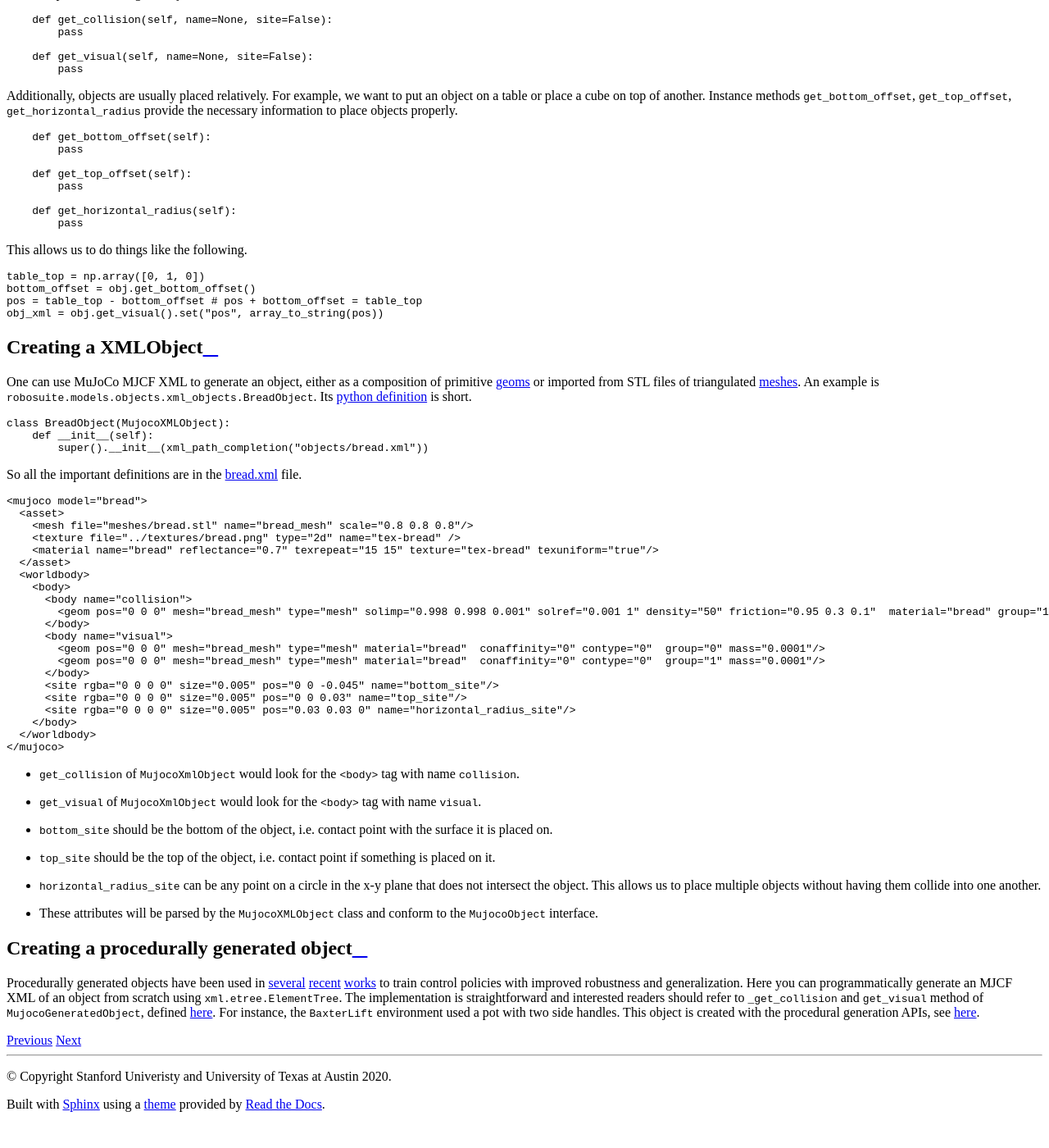
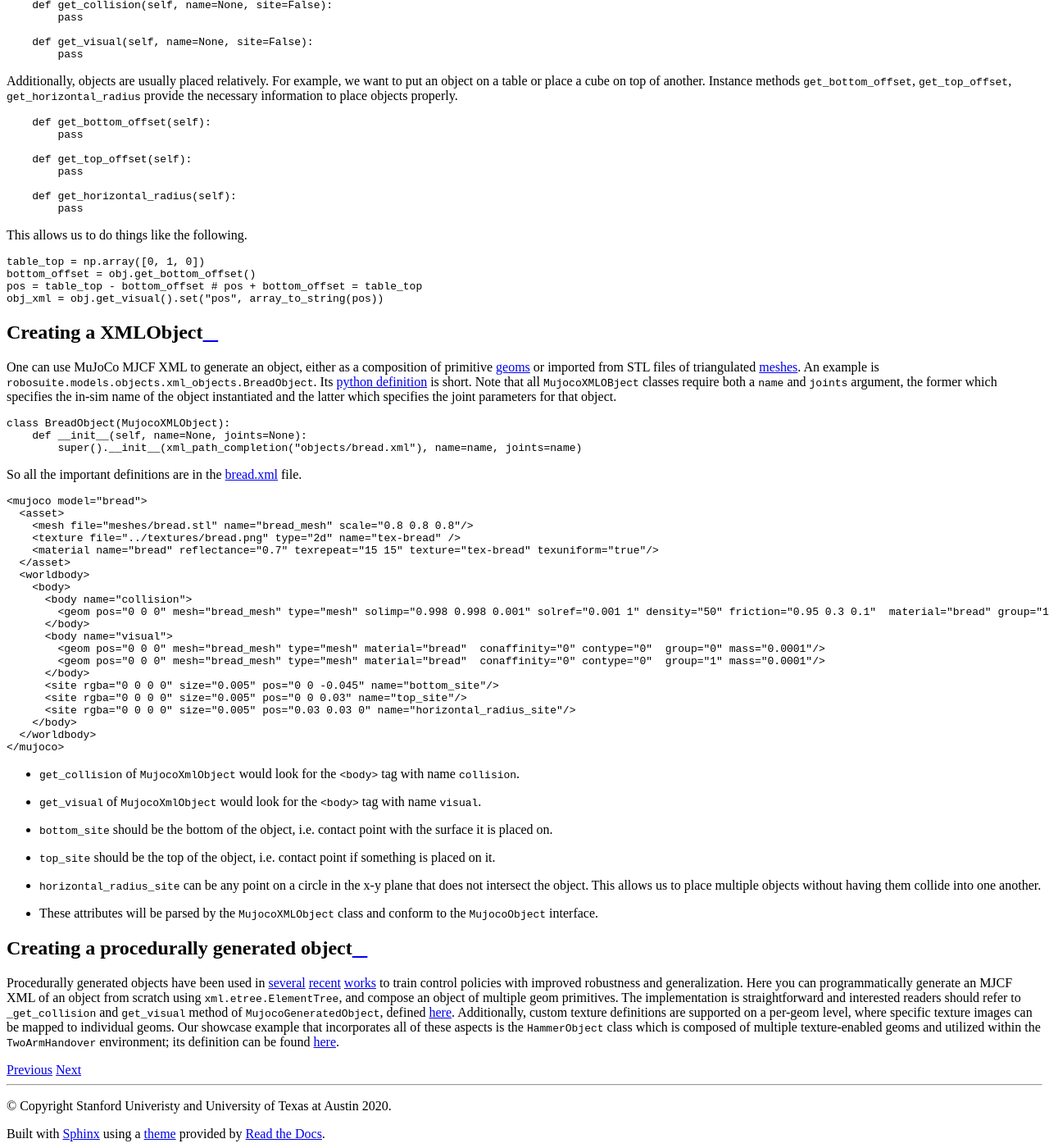
Before and after one commit to ARISE-Initiative/robosuite, a Sphinx documentation site: the page built from docs/modules/objects.md, in a window 1280 px wide and 1400 px high, scrolled down 1487 px. Shown: the whole window at 82% size. Built offline with Sphinx 7.4.7 and the Read the Docs theme 2.0.0, drawn with Linux system fonts in a browser that asks for light colours; before the commit the page ends 2851 px from its top, so only the background shows below that; some of the changed text lies outside the part shown.

Commit message:
update object module sphinx doc

````diff
--- a/docs/modules/objects.md
+++ b/docs/modules/objects.md
@@ -1,7 +1,7 @@
 # Objects
 
 ## How to create a custom object
-Objects, such as boxes and cans, are essential to building manipulation environments. We designed the [MujocoObject](../robosuite/models/objects/objects.py) interfaces to standardize and simplify the procedure for importing 3D models into the scene or procedurally generate new objects. MuJoCo defines models via the [MJCF](http://www.mujoco.org/book/modeling.html) XML format. These MJCF files can either be stored as XML files on disk and loaded into simulator, or be created on-the-fly by code prior to simulation. Based on these two mechanisms of how MJCF models are created, we offer two main ways of creating your own object:
+Objects, such as boxes and cans, are essential to building manipulation environments. We designed the [MujocoObject](../../../robosuite/models/objects/objects.py) interfaces to standardize and simplify the procedure for importing 3D models into the scene or procedurally generate new objects. MuJoCo defines models via the [MJCF](http://www.mujoco.org/book/modeling.html) XML format. These MJCF files can either be stored as XML files on disk and loaded into simulator, or be created on-the-fly by code prior to simulation. Based on these two mechanisms of how MJCF models are created, we offer two main ways of creating your own object:
 
 * Define an object in an MJCF XML file;
 * Use procedural generation APIs to dynamically create an MJCF model.
@@ -41,11 +41,11 @@ obj_xml = obj.get_visual().set("pos", array_to_string(pos))
 ```
 
 ## Creating a XMLObject
-One can use MuJoCo MJCF XML to generate an object, either as a composition of primitive [geoms](http://mujoco.org/book/modeling.html#geom) or imported from STL files of triangulated [meshes](http://www.mujoco.org/book/modeling.html#mesh). An example is `robosuite.models.objects.xml_objects.BreadObject`. Its [python definition](../robosuite/models/objects/xml_objects.py#L41) is short.
+One can use MuJoCo MJCF XML to generate an object, either as a composition of primitive [geoms](http://mujoco.org/book/modeling.html#geom) or imported from STL files of triangulated [meshes](http://www.mujoco.org/book/modeling.html#mesh). An example is `robosuite.models.objects.xml_objects.BreadObject`. Its [python definition](../../../robosuite/models/objects/xml_objects.py#L41) is short. Note that all `MujocoXMLOBject` classes require both a `name` and `joints` argument, the former which specifies the in-sim name of the object instantiated and the latter which specifies the joint parameters for that object.
 ```python
 class BreadObject(MujocoXMLObject):
-    def __init__(self):
-        super().__init__(xml_path_completion("objects/bread.xml"))
+    def __init__(self, name=None, joints=None):
+        super().__init__(xml_path_completion("objects/bread.xml"), name=name, joints=name)
 ```
 
 So all the important definitions are in the [bread.xml](../robosuite/models/assets/objects/bread.xml) file.
@@ -80,4 +80,4 @@ So all the important definitions are in the [bread.xml](../robosuite/models/asse
 * These attributes will be parsed by the `MujocoXMLObject` class and conform to the `MujocoObject` interface.
 
 ## Creating a procedurally generated object
-Procedurally generated objects have been used in [several](https://arxiv.org/abs/1802.09564) [recent](https://arxiv.org/abs/1806.09266) [works](https://arxiv.org/abs/1709.07857) to train control policies with improved robustness and generalization. Here you can programmatically generate an MJCF XML of an object from scratch using `xml.etree.ElementTree`. The implementation is straightforward and interested readers should refer to `_get_collision` and `get_visual` method of `MujocoGeneratedObject`, defined [here](../robosuite/models/objects/generated_objects.py). For instance, the `BaxterLift` environment used a pot with two side handles. This object is created with the procedural generation APIs, see [here](../robosuite/models/objects/generated_objects.py#L8).
+Procedurally generated objects have been used in [several](https://arxiv.org/abs/1802.09564) [recent](https://arxiv.org/abs/1806.09266) [works](https://arxiv.org/abs/1709.07857) to train control policies with improved robustness and generalization. Here you can programmatically generate an MJCF XML of an object from scratch using `xml.etree.ElementTree`, and compose an object of multiple geom primitives. The implementation is straightforward and interested readers should refer to `_get_collision` and `get_visual` method of `MujocoGeneratedObject`, defined [here](../../../robosuite/models/objects/generated_objects.py). Additionally, custom texture definitions are supported on a per-geom level, where specific texture images can be mapped to individual geoms. Our showcase example that incorporates all of these aspects is the `HammerObject` class which is composed of multiple texture-enabled geoms and utilized within the `TwoArmHandover` environment; its definition can be found [here](../../../robosuite/models/objects/generated_objects.py#L13).
````
Also changed, not shown: other parts of docs/modules/objects.md (+1 -1 lines).
